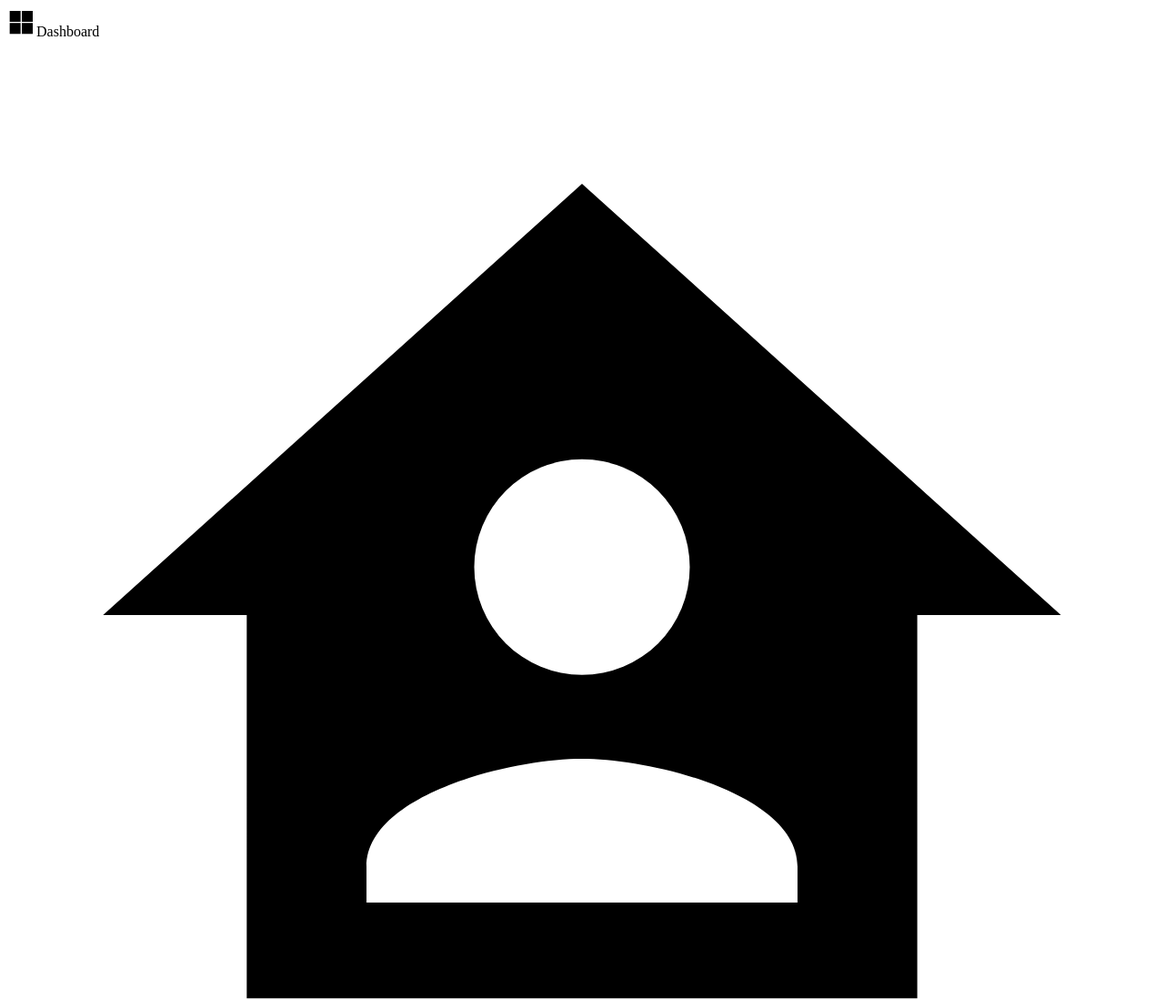
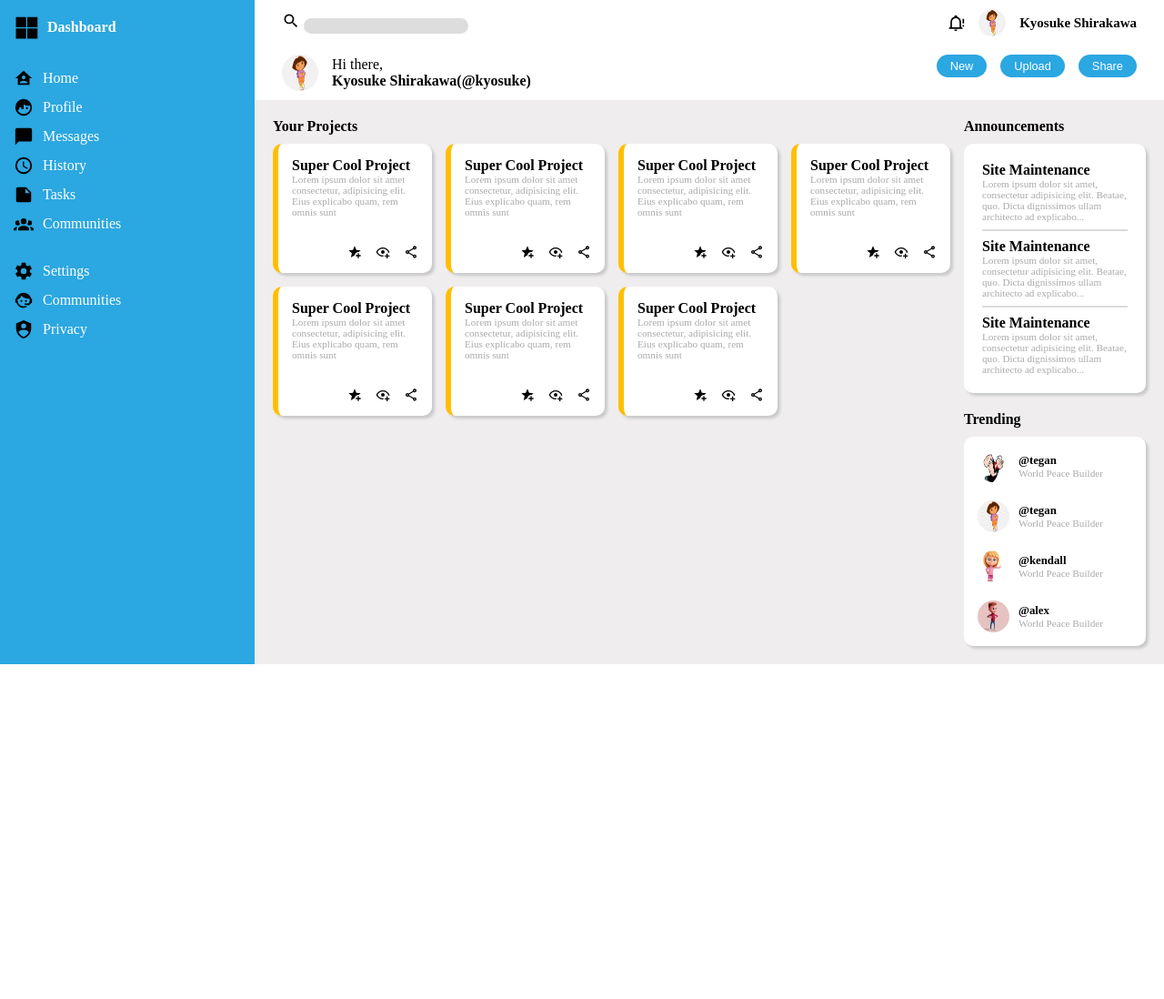
Before and after one commit to KyosukeShirakawa/admin-dashboard, a plain HTML site: page index.html in a window 1280 px wide. Shown: the top 1098 px of the page at 91% size. After the commit the page ends 800 px from the top, so only its background shows below. Drawn offline with Linux system fonts and the light colour scheme.

Commit message:
Style elements

```diff
--- a/index.html
+++ b/index.html
@@ -3,54 +3,60 @@
 <head>
   <meta charset="UTF-8">
   <meta name="viewport" content="width=device-width, initial-scale=1.0">
-  <title>Document</title>
+  <title>Admin dashboard</title>
   <link rel="stylesheet" href="styles.css">
 </head>
 <body>
   <div class="sidebar">
-    <div class="sidebar-logo"><img src="images/microsoft.svg" alt="" style="height: 2rem; width: 2rem;">Dashboard</div>
+    <div class="sidebar-logo">
+      <img src="images/microsoft.svg" alt="">
+      <p>Dashboard</p>
+    </div>
     <div class="sidebar-links">
-      <div class="home">
+      <div class="home side-link">
         <img src="images/home-account.svg" alt="">
         <p>Home</p>
       </div>
-      </div>
-      <div class="profile">
+      <div class="profile side-link">
         <img src="images/face-man-profile.svg" alt="">
         <p>Profile</p>
       </div>
-      <div class="messages">
+      <div class="messages side-link">
         <img src="images/message.svg" alt="">
         <p>Messages</p>
       </div>
-      <div class="history">
+      <div class="history side-link">
         <img src="images/clock-outline.svg" alt="">
         <p>History</p>
       </div>
-      <div class="tasks">
+      <div class="tasks side-link">
         <img src="images/note.svg" alt="">
         <p>Tasks</p>
       </div>
-      <div class="communities">
+      <div class="communities side-link">
         <img src="images/account-group.svg" alt="">
         <p>Communities</p>
+      </div>
 
     </div>
     <div class="sidebar-settings">
-      <div class="settings">
+      <div class="settings side-link">
         <img src="images/cog.svg" alt="">
         <p>Settings</p>
       </div>
-      <div class="support">
+      <div class="support side-link">
         <img src="images/face-agent.svg" alt="">
         <p>Communities</p>
       </div>
-      <div class="privacy">
+      <div class="privacy side-link">
         <img src="images/shield-account.svg" alt="">
         <p>Privacy</p>
       </div>
     </div>
   </div>
+
+  <div class="main">
+
     <div class="header">
       <div class="header-top">
         <div class="header-top-left">
@@ -59,13 +65,13 @@
         </div>
         <div class="header-top-right">
           <img src="images/bell-alert-outline.svg" alt="">
-        <img src="images/images.png" alt="">
+          <img class="icon" src="images/images.png" alt="">
           <p>Kyosuke Shirakawa</p>
         </div>
       </div>
       <div class="header-bottom">
         <div class="header-bottom-left">
-        <img src="images/images.png" alt="">
+          <img class="icon" src="images/images.png" alt="">
           <p>Hi there,<br><strong>Kyosuke Shirakawa(@kyosuke)</strong></p>
         </div>
         <div class="header-bottom-right">
@@ -75,13 +81,17 @@
         </div>
       </div>
     </div>
-  <div class="main">
+
+
+    <div class="contents">
       <div class="project-section">
         <h1>Your Projects</h1>
         <div class="project-container">
           <div class="card">
+            <div class="card-text">
               <h2>Super Cool Project</h2>
               <p>Lorem ipsum dolor sit amet consectetur, adipisicing elit. Eius explicabo quam, rem omnis sunt</p>
+            </div>
             <div class="card-options">
               <img src="images/star-plus.svg" alt="">
               <img src="images/eye-plus-outline.svg" alt="">
@@ -89,8 +99,10 @@
             </div>
           </div>
           <div class="card">
+            <div class="card-text">
               <h2>Super Cool Project</h2>
               <p>Lorem ipsum dolor sit amet consectetur, adipisicing elit. Eius explicabo quam, rem omnis sunt</p>
+            </div>
             <div class="card-options">
               <img src="images/star-plus.svg" alt="">
               <img src="images/eye-plus-outline.svg" alt="">
@@ -98,8 +110,10 @@
             </div>
           </div>
           <div class="card">
+            <div class="card-text">
               <h2>Super Cool Project</h2>
               <p>Lorem ipsum dolor sit amet consectetur, adipisicing elit. Eius explicabo quam, rem omnis sunt</p>
+            </div>
             <div class="card-options">
               <img src="images/star-plus.svg" alt="">
               <img src="images/eye-plus-outline.svg" alt="">
@@ -107,8 +121,10 @@
             </div>
           </div>
           <div class="card">
+            <div class="card-text">
               <h2>Super Cool Project</h2>
               <p>Lorem ipsum dolor sit amet consectetur, adipisicing elit. Eius explicabo quam, rem omnis sunt</p>
+            </div>
             <div class="card-options">
               <img src="images/star-plus.svg" alt="">
               <img src="images/eye-plus-outline.svg" alt="">
@@ -116,8 +132,10 @@
             </div>
           </div>
           <div class="card">
+            <div class="card-text">
               <h2>Super Cool Project</h2>
               <p>Lorem ipsum dolor sit amet consectetur, adipisicing elit. Eius explicabo quam, rem omnis sunt</p>
+            </div>
             <div class="card-options">
               <img src="images/star-plus.svg" alt="">
               <img src="images/eye-plus-outline.svg" alt="">
@@ -125,8 +143,10 @@
             </div>
           </div>
           <div class="card">
+            <div class="card-text">
               <h2>Super Cool Project</h2>
               <p>Lorem ipsum dolor sit amet consectetur, adipisicing elit. Eius explicabo quam, rem omnis sunt</p>
+            </div>
             <div class="card-options">
               <img src="images/star-plus.svg" alt="">
               <img src="images/eye-plus-outline.svg" alt="">
@@ -134,8 +154,10 @@
             </div>
           </div>
           <div class="card">
+            <div class="card-text">
               <h2>Super Cool Project</h2>
               <p>Lorem ipsum dolor sit amet consectetur, adipisicing elit. Eius explicabo quam, rem omnis sunt</p>
+            </div>
             <div class="card-options">
               <img src="images/star-plus.svg" alt="">
               <img src="images/eye-plus-outline.svg" alt="">
@@ -144,8 +166,10 @@
           </div>
         </div>
       </div>
+      <div class="content-right">
         <div class="announce-section">
           <h1>Announcements</h1>
+            <div class="announcements">
               <h2>Site Maintenance</h2>
               <p>Lorem ipsum dolor sit amet, consectetur adipisicing elit. Beatae, quo. Dicta dignissimos ullam architecto ad explicabo...</p>
               <hr>
@@ -154,32 +178,43 @@
               <hr>
               <h2>Site Maintenance</h2>
               <p>Lorem ipsum dolor sit amet, consectetur adipisicing elit. Beatae, quo. Dicta dignissimos ullam architecto ad explicabo...</p>
-        <hr>
             </div>
+        </div>
+        <h1>Trending</h1>
         <div class="trend-section">
           <div class="trend-account">
             <img src="images/images.jpeg" alt="">
             <div class="account-description">
-          <p class="account-id">@tegan</p>
+              <h4 class="account-id">@tegan</h4>
               <p class="intro">World Peace Builder</p>
             </div>
+          </div>
+          <div class="trend-account">
             <img src="images/images.png" alt="">
             <div class="account-description">
-          <p class="account-id">@tegan</p>
+              <h4 class="account-id">@tegan</h4>
               <p class="intro">World Peace Builder</p>
             </div>
+          </div>
+          <div class="trend-account">
             <img src="images/girl.jpeg" alt="">
             <div class="account-description">
-          <p class="account-id">@kendall</p>
+              <h4 class="account-id">@kendall</h4>
               <p class="intro">World Peace Builder</p>
             </div>
+          </div>
+          <div class="trend-account">
             <img src="images/boy.jpeg" alt="">
             <div class="account-description">
-          <p class="account-id">@alex</p>
+              <h4 class="account-id">@alex</h4>
               <p class="intro">World Peace Builder</p>
             </div>
           </div>
         </div>
       </div>
+
+    </div>
+  </div>
+
 </body>
 </html>
--- a/styles.css
+++ b/styles.css
@@ -0,0 +1,246 @@
+body {
+  display: flex;
+  padding: 0;
+  margin: 0;
+}
+
+h1, h2, h3, h4, p {
+  margin: 0;
+}
+
+hr {
+  border: none;
+  background-color: #dbdbdb;
+  height: 2px;
+}
+
+.sidebar {
+  padding: 15px;
+  width: 250px;
+  background-color: rgb(43, 167, 225);
+  display: flex;
+  flex-direction: column;
+  gap: 30px;
+}
+
+.sidebar img {
+  height: 22px;
+}
+
+.sidebar-logo img {
+  height: 30px;
+  width: 30px;
+  padding: 0;
+  margin: 0;
+}
+
+.sidebar-logo {
+  display: flex;
+  justify-content: flex-start;
+  align-items: center;
+  gap: 7px;
+  color: white;
+  font-weight: bold;
+}
+
+.sidebar-links,
+.sidebar-settings {
+  display: flex;
+  flex-direction: column;
+  gap: 10px;
+}
+
+.side-link {
+  color: #ffffff;
+  display: flex;
+  gap: 10px;
+ align-items: center;
+
+}
+
+.main {
+  flex-grow: 1;
+}
+
+
+.card,
+.header,
+.announcements,
+.trend-section{
+  box-shadow: 3px 3px 3px rgb(202, 202, 202);
+}
+
+
+.header{
+  display: flex;
+  flex-direction: column;
+  padding: 10px 30px ;
+}
+
+
+
+.header img {
+  height: 20px;
+  width: 20px;
+}
+
+.header .icon {
+  border-radius: 50%;
+}
+
+.header-top,
+.header-bottom {
+  display: flex;
+  justify-content: space-between;
+}
+
+.header-top {
+  margin-bottom: 20px;
+  align-items: center;
+
+}
+
+.header-top-left {
+  width: 50%;
+}
+
+.header-top-left input {
+  background-color: rgb(222, 221, 221);
+  border: none;
+  border-radius: 10px;
+
+}
+
+.header-top-right {
+  display: flex;
+  gap: 15px;
+  font-weight: bold;
+  font-size: 15px;
+  align-items: center;
+}
+
+.header-top-right .icon {
+  height: 30px;
+  width: 30px;
+}
+
+.header-bottom-left {
+  display: flex;
+  gap: 15px;
+  align-items: center;
+}
+
+.header-bottom-left img {
+  height: 40px;
+  width: 40px;
+}
+
+.header-bottom-right {
+  display: flex;
+  gap: 15px;
+}
+
+.header-bottom-right button {
+  background-color: rgb(43, 167, 225);
+  color: white;
+  border: none;
+  height: 25px;
+  border-radius: 15px;
+  padding: 5px 15px;
+  font-size: 0.8rem;
+
+}
+
+.contents {
+  display: flex;
+  background-color: #efeded;
+  padding: 20px;
+}
+
+.contents h1 {
+  font-size: 1rem;
+  margin-bottom: 10px;
+}
+
+.project-section {
+  margin-right: 15px;
+  flex-grow: 1;
+
+}
+
+
+.project-container {
+  display: grid;
+  grid-template-columns: repeat(auto-fill, minmax(150px, 1fr));
+  gap: 15px;
+}
+
+.card {
+  background-color: white;
+  border-radius: 10px;
+  border-left: 6px solid rgb(255, 191, 0);
+  padding: 15px;
+  display: flex;
+  flex-direction: column;
+  gap: 30px;
+}
+
+.card h2,
+.announcements h2 {
+  font-size: 1rem;
+}
+.card p,
+.announcements p,
+.trend-account p {
+  font-size: 0.7rem;
+  color: #aaaaaa;
+}
+.card img {
+  height: 16px;
+}
+
+
+
+.card-options {
+  align-self: flex-end;
+  display: flex;
+  gap: 15px;
+}
+
+.content-right {
+  width: 200px;
+}
+
+.announce-section {
+  margin-bottom: 20px;
+}
+.announcements {
+  background-color: white;
+  border-radius: 10px;
+  padding: 20px;
+}
+
+.trend-section {
+  background-color: white;
+  padding: 15px;
+  border-radius: 10px;
+  display: flex;
+  flex-direction: column;
+  gap: 20px;
+}
+
+.trend-section img {
+  height: 35px;
+  width: 35px;
+  border-radius: 50%;
+}
+
+.trend-account {
+  display: flex;
+  align-items: center;
+  gap: 10px;
+}
+
+.trend-account h4 {
+  font-size: 0.8rem;
+}
```
Lines whose indentation alone changed are shown as unchanged.
